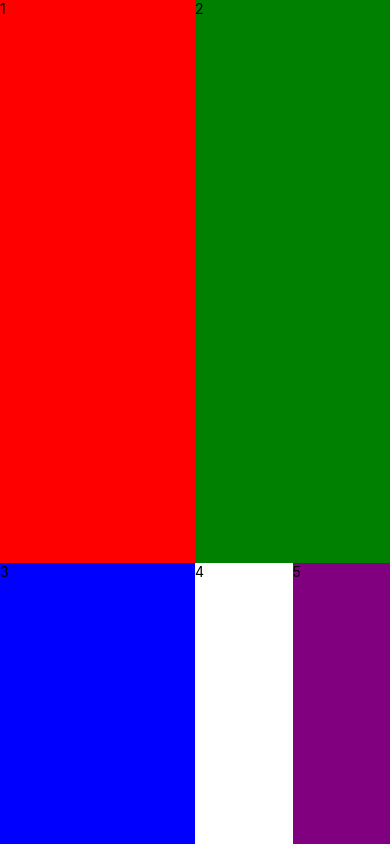
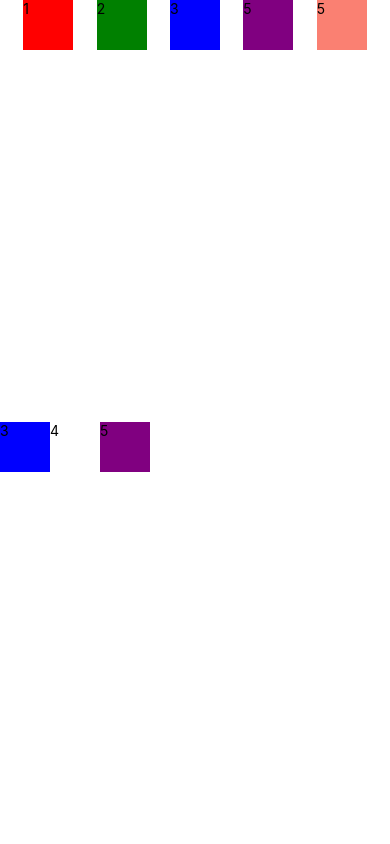
Before and after one commit to taroro/AwesomeProject2, a React Native app: screen / in a window 390 px wide. Built offline with nearby package versions, Linux system fonts and the light colour scheme.

Commit message:
flex example 3

```diff
--- a/App.js
+++ b/App.js
@@ -13,14 +13,17 @@
 
    return (
     <View style={{ flex:1, flexDirection: "column" }}>
-      <View style={{ flex:2, flexDirection: "row" }}>
-        <View style={{ flex: 1, backgroundColor: "red"}}><Text>1</Text></View>
-        <View style={{ flex: 1, backgroundColor: "green"}}><Text>2</Text></View>
+      <View style={{ flex:1, flexDirection: "row", justifyContent:"space-evenly" }}>
+        <View style={{width: 50, height:50, backgroundColor: "red"}}><Text>1</Text></View>
+        <View style={{width: 50, height:50, backgroundColor: "green"}}><Text>2</Text></View>
+        <View style={{width: 50, height:50, backgroundColor: "blue"}}><Text>3</Text></View>
+        <View style={{width: 50, height:50, backgroundColor: "purple"}}><Text>5</Text></View>
+        <View style={{width: 50, height:50, backgroundColor: "salmon"}}><Text>5</Text></View>
       </View>
       <View style={{ flex:1, flexDirection: "row" }}>
-        <View style={{ flex: 2, backgroundColor: "blue"}}><Text>3</Text></View>
-        <View style={{ flex: 1, backgroundColor: "white"}}><Text>4</Text></View>
-        <View style={{ flex: 1, backgroundColor: "purple"}}><Text>5</Text></View>
+        <View style={{width: 50, height:50, backgroundColor: "blue"}}><Text>3</Text></View>
+        <View style={{width: 50, height:50, backgroundColor: "white"}}><Text>4</Text></View>
+        <View style={{width: 50, height:50, backgroundColor: "purple"}}><Text>5</Text></View>
       </View>
     </View>
    );
```
